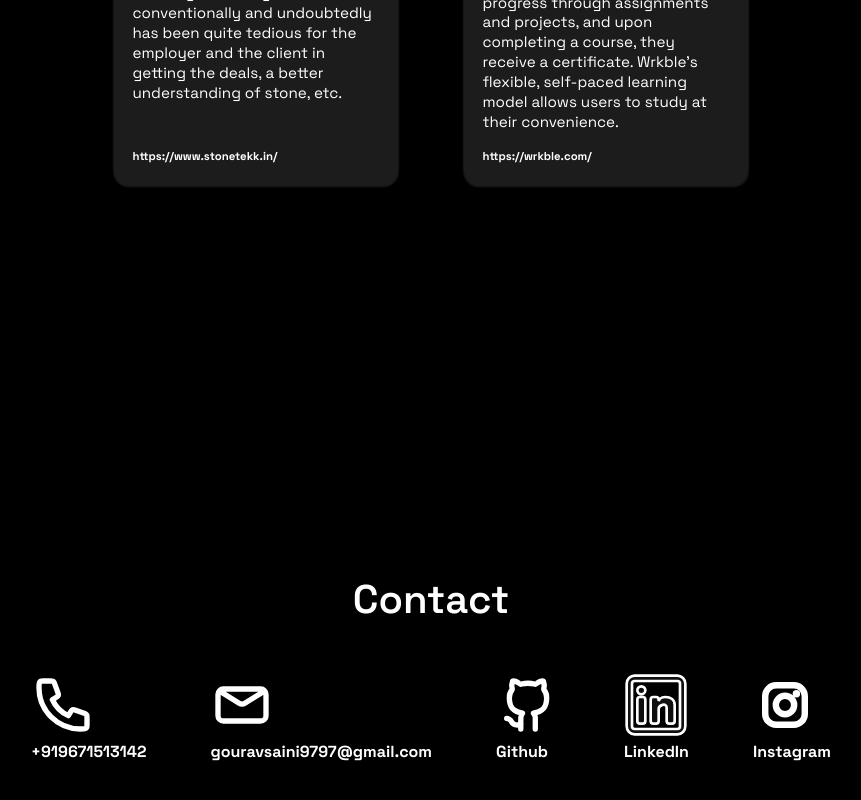
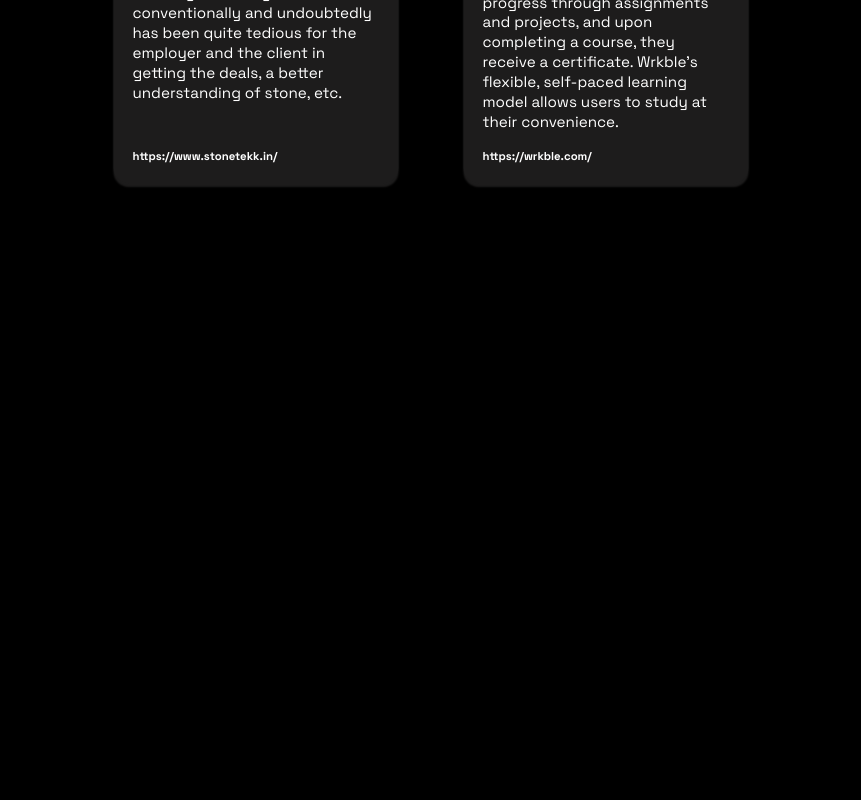
Before and after one commit to grv-saini-20/Porfolio-Website, a React (Vite) app: page / in a window 1280 px wide. Shown: the part 3666-4466 px from the top of the page, without its empty margins (209-1070 px from the left). After the commit the page ends 4320 px from the top, so only its background shows below. Built offline with nearby package versions, Linux system fonts and the light colour scheme.

Commit message:
fix: comment

```diff
--- a/src/App.tsx
+++ b/src/App.tsx
@@ -94,7 +94,7 @@ function App() {
         </div>
         </div>
       </section>
-      <section className="contact">
+      {/* <section className="contact">
         <h1 className="section-heading">
           <Typography
             type="subheading"
@@ -168,7 +168,7 @@ function App() {
             </li>
           </ul>
         </div>
-      </section>
+      </section> */}
     </main>
   );
 }
```
